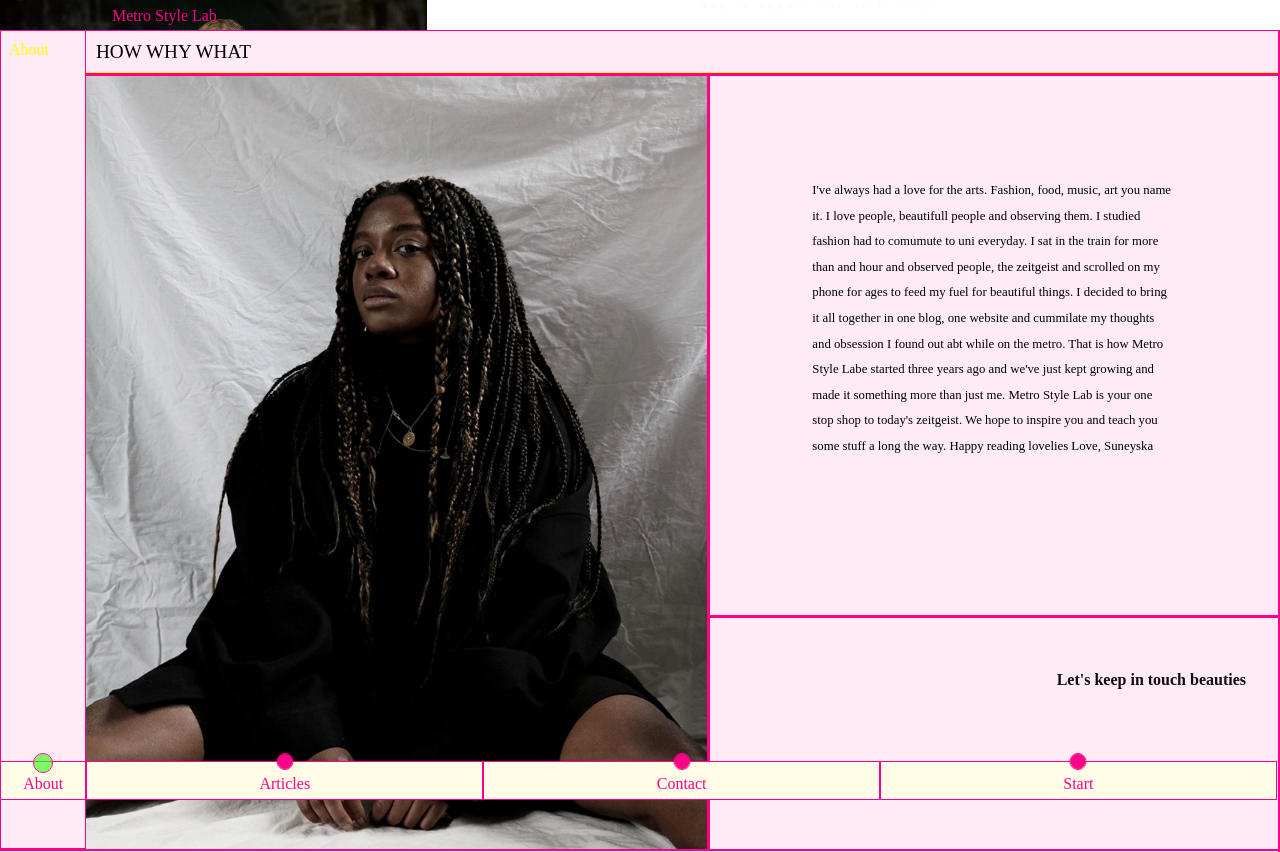
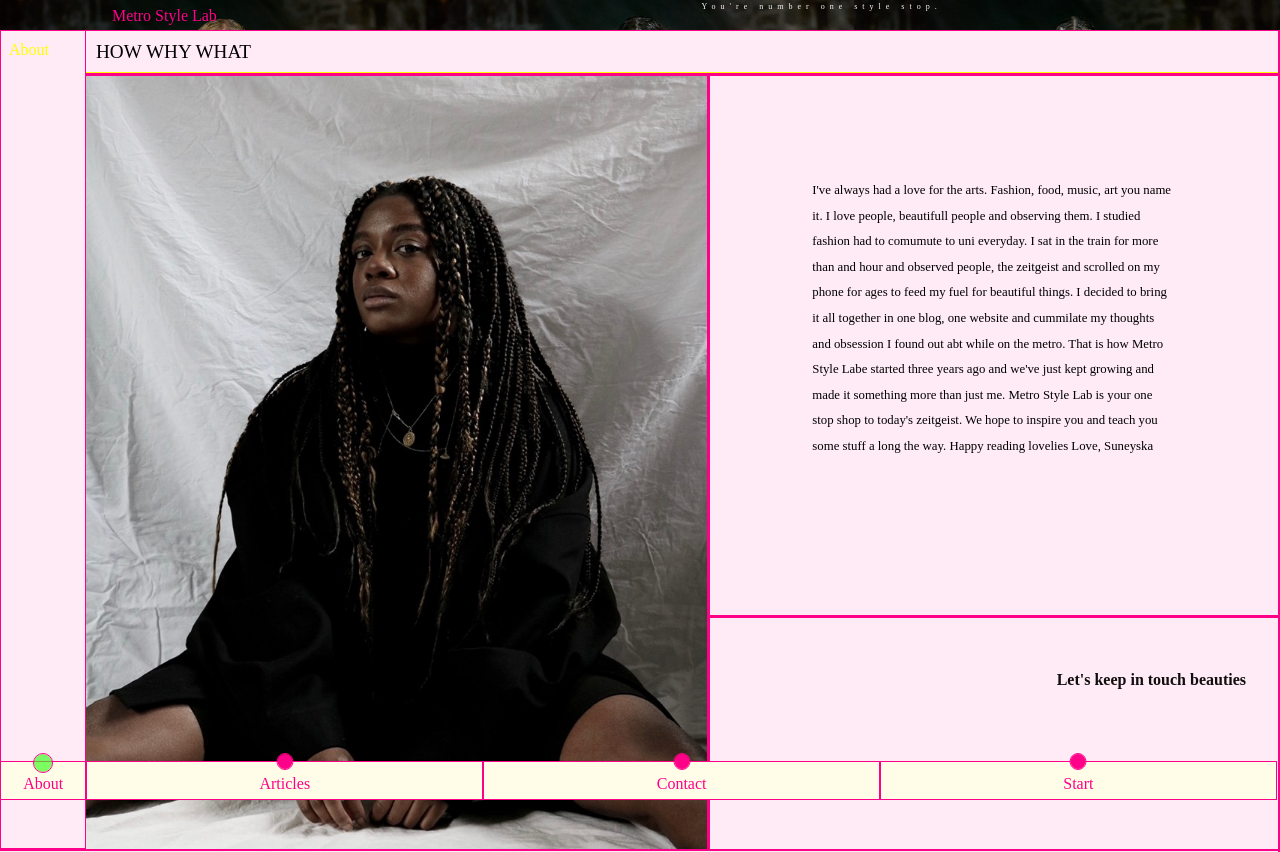
Before and after one commit to basilis001/MetroStyleLab, a plain HTML site: page about.html in a window 1280 px wide. Shown: the top 852 px of the page. Drawn offline with Linux system fonts and the light colour scheme.

Commit message:
gelukt!!

```diff
--- a/style/stylebb.css
+++ b/style/stylebb.css
@@ -233,8 +233,8 @@ nav:first-of-type ul li:hover::after {
 
 header {
   height: max-content;
-  background-image: url(/MetroStyleLab/img/0021SR.jpeg), url(\./img/0028SR.jpeg),
-  url(./img/0035SR.jpg);
+  background-image: url(/MetroStyleLab/img/0021SR.jpeg), url(/MetroStyleLab/img/0028SR.jpeg),
+  url(/MetroStyleLab/img/0035SR.jpg);
   background-position: left top, center top, right top;
   background-repeat: repeat-y;
   background-size: 33.33%;
```
